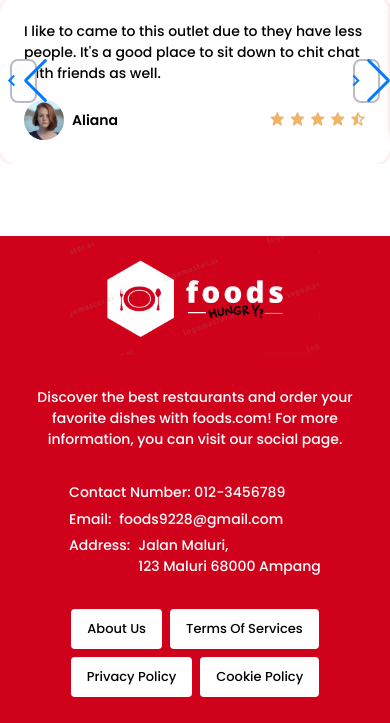
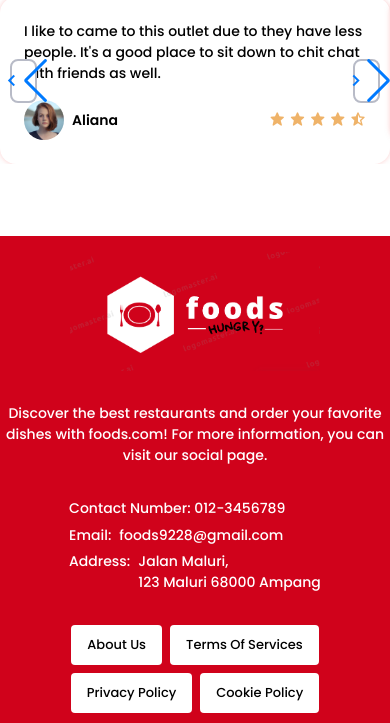
Before and after one commit to Ramly23/food-website, a website built with Vite: page index.html in a window 390 px wide. Shown: the part 3033-3756 px from the top of the page. Built offline with nearby package versions, Linux system fonts and the light colour scheme.

```diff
--- a/css/index/footer.css
+++ b/css/index/footer.css
@@ -10,7 +10,7 @@
   row-gap: 2rem;
   flex-direction: column;
   padding-inline: 1.5rem;
-  padding-bottom: 1rem;
+  padding: 1rem 0 3rem;
 }
 
 .footer__social {
```
